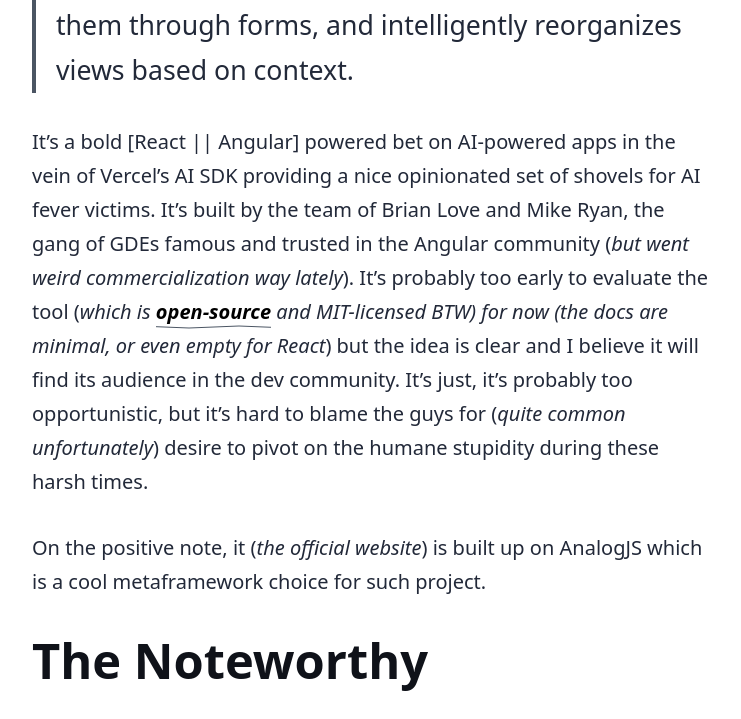
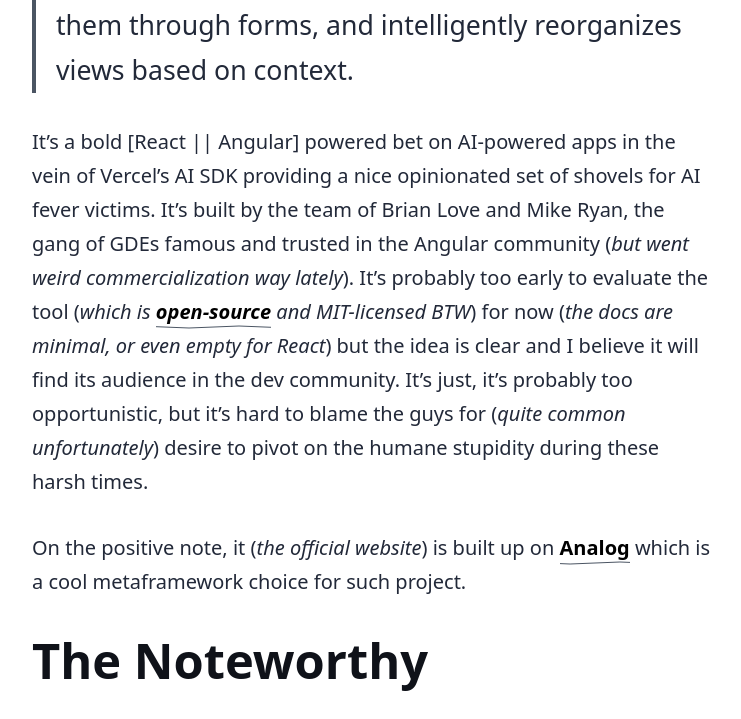
Before and after one commit to fyodorio/metaframeworks-newsletter-website, an Astro site: page /archive/22 in a window 1280 px wide. Shown: the part 2013-2732 px from the top of the page, without its empty margins (268-1009 px from the left). Built offline with nearby package versions, Linux system fonts and the light colour scheme; Astro itself is replaced by a stand-in of ours.

Commit message:
content: #22 polishing

```diff
--- a/src/content/archive/22.md
+++ b/src/content/archive/22.md
@@ -25,9 +25,9 @@ A new tasty kind of metaframework appeared on web ecosystem radars recently in t
 
 > ...a framework for building joyful, AI-powered user interfaces that predict users' next steps, speeds them through forms, and intelligently reorganizes views based on context.
 
-It's a bold [React || Angular] powered bet on AI-powered apps in the vein of Vercel's AI SDK providing a nice opinionated set of shovels for AI fever victims. It's built by the team of Brian Love and Mike Ryan, the gang of GDEs famous and trusted in the Angular community (_but went weird commercialization way lately_). It's probably too early to evaluate the tool (_which is [open-source](https://github.com/liveloveapp/hashbrown) and MIT-licensed BTW) for now (the docs are minimal, or even empty for React_) but the idea is clear and I believe it will find its audience in the dev community. It's just, it's probably too opportunistic, but it's hard to blame the guys for (_quite common unfortunately_) desire to pivot on the humane stupidity during these harsh times.
+It's a bold [React || Angular] powered bet on AI-powered apps in the vein of Vercel's AI SDK providing a nice opinionated set of shovels for AI fever victims. It's built by the team of Brian Love and Mike Ryan, the gang of GDEs famous and trusted in the Angular community (_but went weird commercialization way lately_). It's probably too early to evaluate the tool (_which is [open-source](https://github.com/liveloveapp/hashbrown) and MIT-licensed BTW_) for now (_the docs are minimal, or even empty for React_) but the idea is clear and I believe it will find its audience in the dev community. It's just, it's probably too opportunistic, but it's hard to blame the guys for (_quite common unfortunately_) desire to pivot on the humane stupidity during these harsh times.
 
-On the positive note, it (_the official website_) is built up on AnalogJS which is a cool metaframework choice for such project.
+On the positive note, it (_the official website_) is built up on [Analog](http://metaframe.works/tags/analog/) which is a cool metaframework choice for such project.
 
 ## The Noteworthy
 
```
